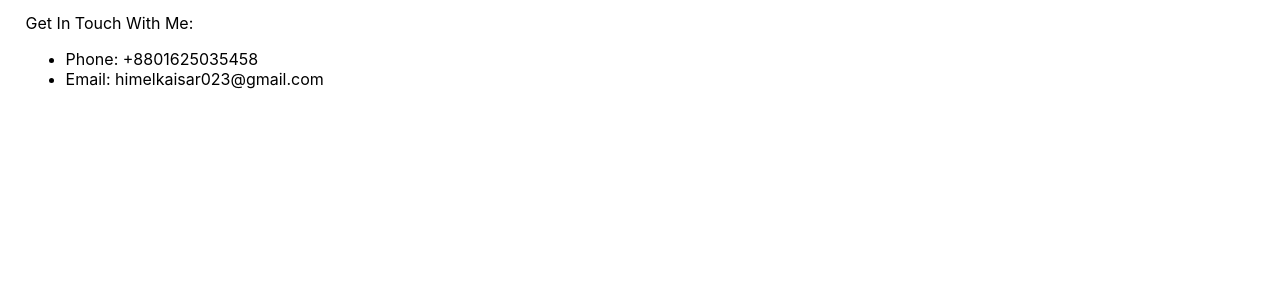
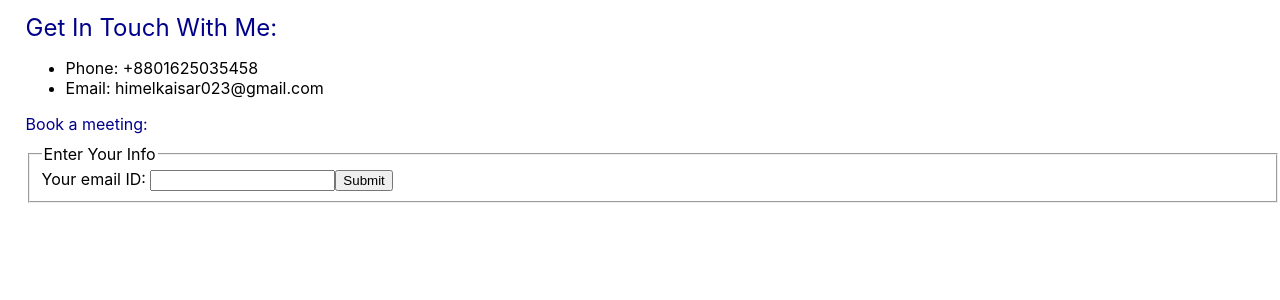
Before and after one commit to Nabid-Kaisar/personal-website, a React (Create React App) app: page /contact in a window 1280 px wide. Shown: the top 300 px of the page. Built offline with nearby package versions, Linux system fonts and the light colour scheme.

Commit message:
Book a meeting section addedn

```diff
--- /dev/null
+++ b/src/App.css
@@ -0,0 +1 @@
+@import "./styles/base.css";
--- a/src/App.js
+++ b/src/App.js
@@ -1,6 +1,6 @@
 import AppContainer from "./components/containers/AppContainer";
 import Navigation from "./components/navigation/Navigation";
-import Greetings from "./components/greetings/Greetings";
+import "./App.css";
 
 function App() {
   return (
--- a/src/components/contact/Contact.js
+++ b/src/components/contact/Contact.js
@@ -1,17 +1,47 @@
-import {CONTACT} from "../../common/constants/CONSTANTS"
+import { CONTACT } from "../../common/constants/CONSTANTS";
+import { useState } from "react";
 
-export default function Contact(){
+export default function Contact() {
+  const [email, setEmail] = useState("");
+
+  const handleEmailChange = (e) => {
+    const { value: email } = e.target;
+    setEmail(email);
+  };
+
+  const handleFormSubmit = () => {
+    const reqBody = {
+      email,
+    };
+    console.log(reqBody);
+  };
+
   return (
     <>
       <article>
-                <header>
-                    Get In Touch With Me:
-                </header>
+        <section>
+          <header>Get In Touch With Me:</header>
           <ul>
             <li>Phone: {CONTACT.phone}</li>
             <li>Email: {CONTACT.email}</li>
           </ul>
+        </section>
+
+        <section>
+          <header style={{ fontSize: "1rem" }}> Book a meeting: </header>
+          <fieldset>
+            <legend>Enter Your Info</legend>
+            <label>Your email ID: </label>
+            <input
+              value={email}
+              onChange={handleEmailChange}
+              name="email"
+              type={"text"}
+            />
+            <button onClick={handleFormSubmit}>Submit</button>
+          </fieldset>
+        </section>
       </article>
     </>
-    )
+  );
 }
--- a/src/components/navigation/Navigation.js
+++ b/src/components/navigation/Navigation.js
@@ -1,13 +1,11 @@
 import { ROUTES } from "../../common/constants/CONSTANTS";
-import { BrowserRouter, Route, Link, Routes } from "react-router-dom";
-import Contact from "../contact/Contact";
+import { BrowserRouter, Route, Routes } from "react-router-dom";
 
 export default function Navigation() {
   return (
     <BrowserRouter>
       <Routes>
         {ROUTES.map((RouteInfo, idx) => {
-          console.log(RouteInfo);
           return (
             <Route
               style={{ marginRight: "5px" }}
--- a/src/styles/base.css
+++ b/src/styles/base.css
@@ -0,0 +1,5 @@
+header {
+    font-size: 1.5rem;
+    color: darkblue;
+    margin-bottom: 10px;
+}
```
Lines whose indentation alone changed are shown as unchanged.
